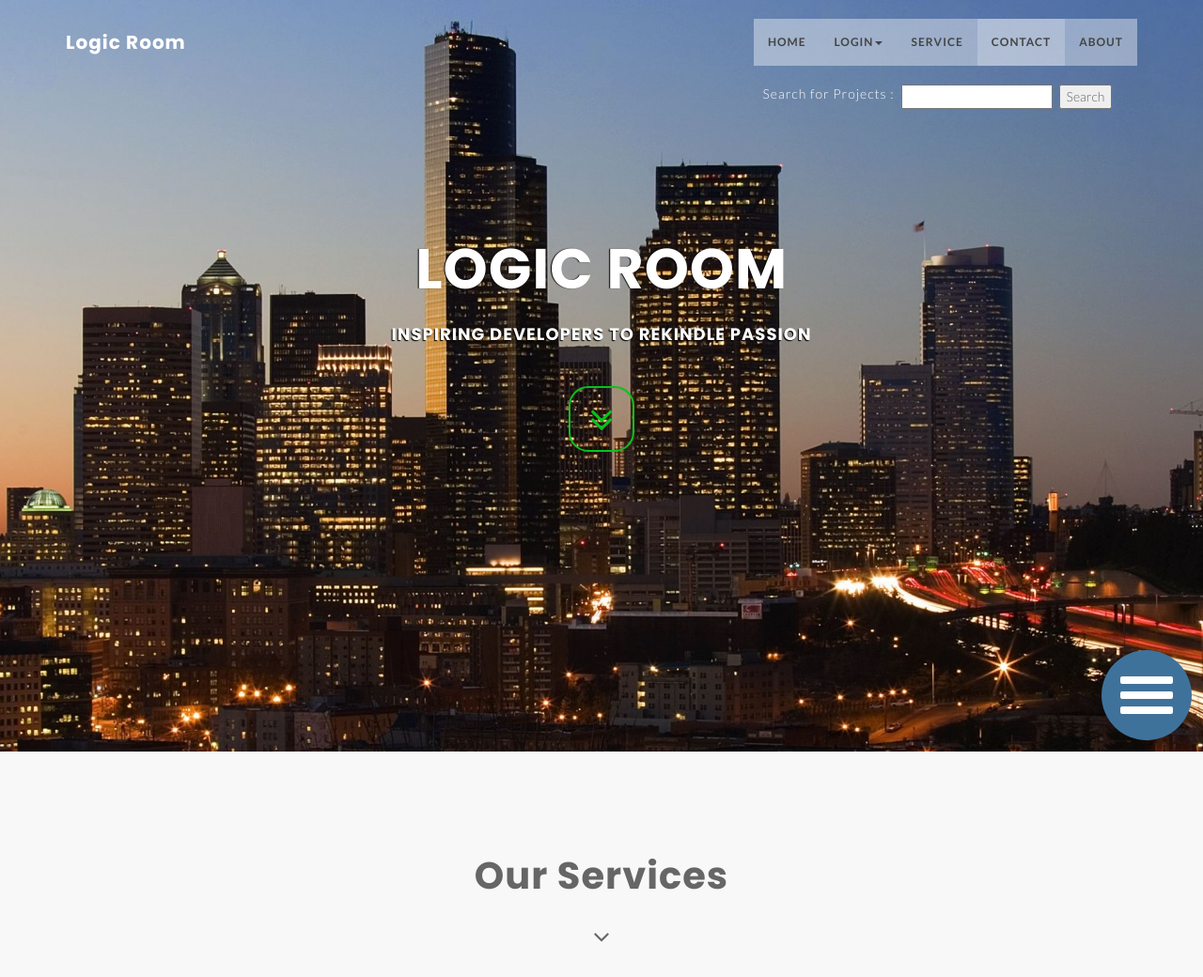
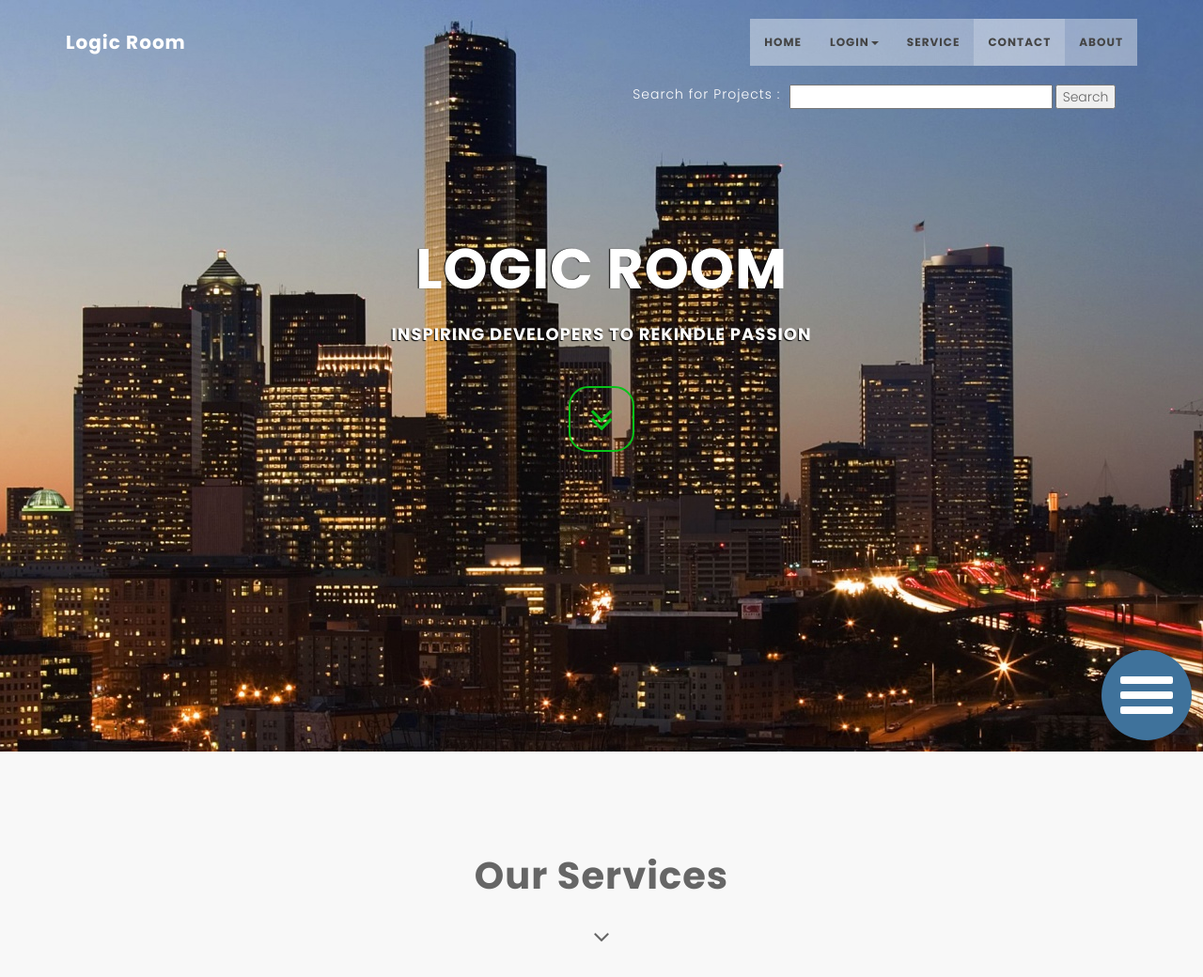
Before and after one commit to NiravMadariya-zz/LogicRoom1.0, a PHP site: page /index.php in a window 1280 px wide. Shown: the top 1040 px of the page at 94% size. Run offline with PHP 8.4, Linux system fonts and the light colour scheme; some libraries are stand-ins or nearby versions.

Commit message:
Update style.css

```diff
--- a/css/style.css
+++ b/css/style.css
@@ -35,7 +35,7 @@
 body {
     width: 100%;
     height: 100%;
-    font-family: 'Lato',sans-serif;
+    font-family: Poppins,'Lato',sans-serif;
 	font-weight: 300;
     color: #666;
     background-color: #fff;
```
